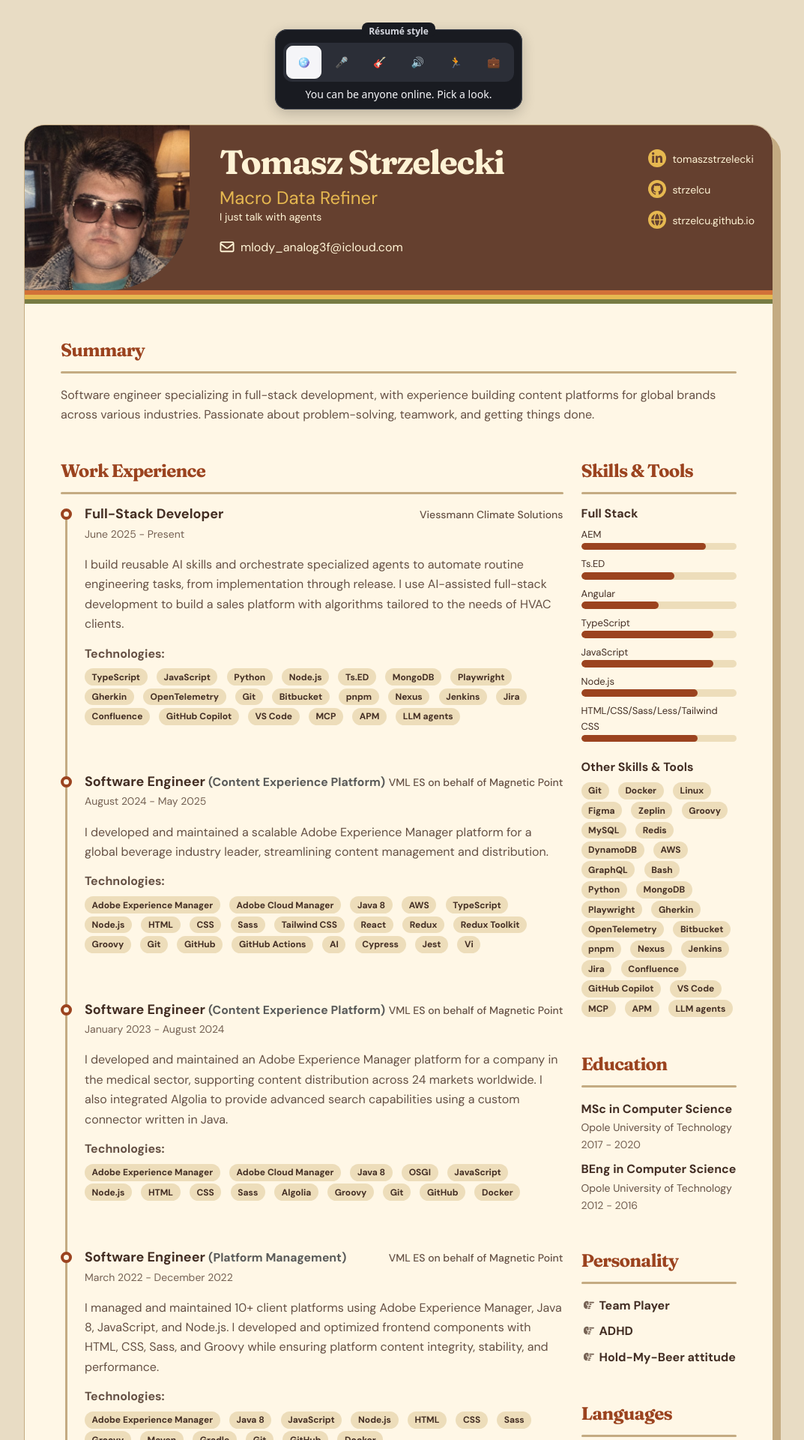
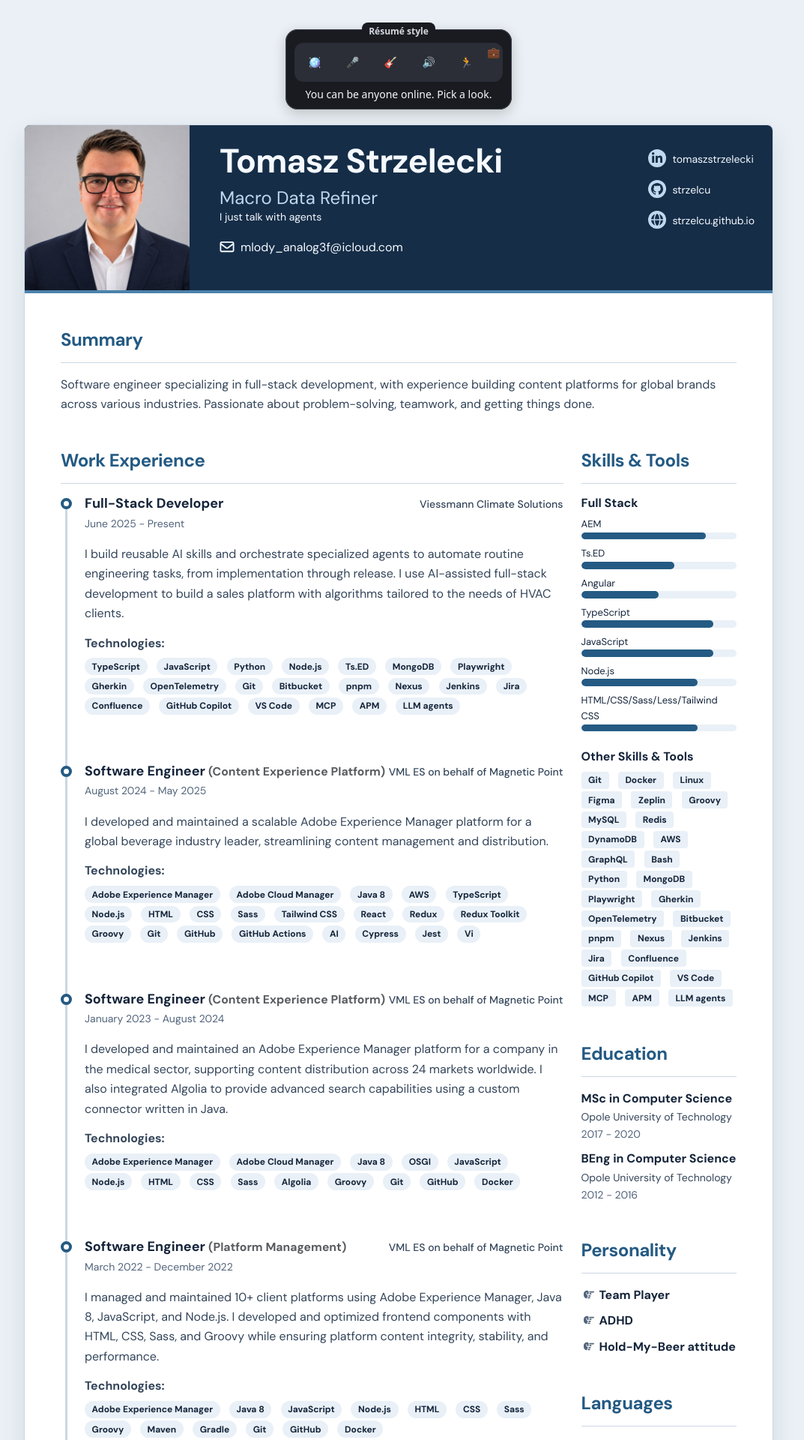
Before and after one commit to strzelcu/resume, a Jekyll site: the page built from index.markdown, in a window 1280 px wide. Shown: the top 1920 px of the page at 75% size, without its empty margins (108-1181 px from the left). Built offline with Jekyll 4.4.1, drawn with Linux system fonts in a browser that asks for light colours.

Commit message:
Default the résumé to Business and preserve saved theme choices

```diff
--- a/_includes/head.html
+++ b/_includes/head.html
@@ -15,5 +15,5 @@
   <link rel="stylesheet" href="{{ "/assets/vendor/bootstrap/bootstrap.min.css" | relative_url }}">
   <link id="theme-style" rel="stylesheet" href="{{ "/assets/css/main.css" | relative_url }}">
   <link rel="stylesheet" href="{{ "/assets/css/resume-style.css" | relative_url }}?v=sport">
-  <script src="{{ "/assets/js/resume-style.js" | relative_url }}?v=sport"></script>
+  <script src="{{ "/assets/js/resume-style.js" | relative_url }}?v=business-default"></script>
 </head>
--- a/_layouts/home.html
+++ b/_layouts/home.html
@@ -2,7 +2,7 @@
 #Add "layout: compress" here to compress the html code
 ---
 <!DOCTYPE html>
-<html lang="en">
+<html lang="en" data-resume-style="business">
 {% include head.html %}
 
 <body>
@@ -10,7 +10,7 @@
     <fieldset class="resume-style-picker" hidden>
       <legend>Résumé style</legend>
       <div class="resume-style-picker__options">
-        <input type="radio" id="resume-style-retro" name="resume-style" value="retro" aria-label="’70s Retro" checked>
+        <input type="radio" id="resume-style-retro" name="resume-style" value="retro" aria-label="’70s Retro">
         <label for="resume-style-retro" title="’70s Retro"><span aria-hidden="true">🪩</span></label>
         <input type="radio" id="resume-style-hiphop" name="resume-style" value="hiphop" aria-label="Hip-Hop ’99">
         <label for="resume-style-hiphop" title="Hip-Hop ’99"><span aria-hidden="true">🎤</span></label>
@@ -20,7 +20,7 @@
         <label for="resume-style-dnb" title="Drum &amp; Bass"><span aria-hidden="true">🔊</span></label>
         <input type="radio" id="resume-style-sport" name="resume-style" value="sport" aria-label="Sport">
         <label for="resume-style-sport" title="Sport"><span aria-hidden="true">🏃</span></label>
-        <input type="radio" id="resume-style-business" name="resume-style" value="business" aria-label="Business">
+        <input type="radio" id="resume-style-business" name="resume-style" value="business" aria-label="Business" checked
         <label for="resume-style-business" title="Business"><span aria-hidden="true">💼</span></label>
       </div>
       <p class="mt-2 mb-0 fw-normal">You can be anyone online. Pick a look.</p>
--- a/assets/js/resume-style.js
+++ b/assets/js/resume-style.js
@@ -2,7 +2,7 @@
   const storageKey = 'resume-style';
   const root = document.documentElement;
   const styles = ['retro', 'hiphop', 'rock', 'dnb', 'sport', 'business'];
-  let style = 'retro';
+  let style = 'business';
 
   try {
     const savedStyle = localStorage.getItem(storageKey);
```
Also changed, not shown: .agents/skills/resume-theme/SKILL.md.
